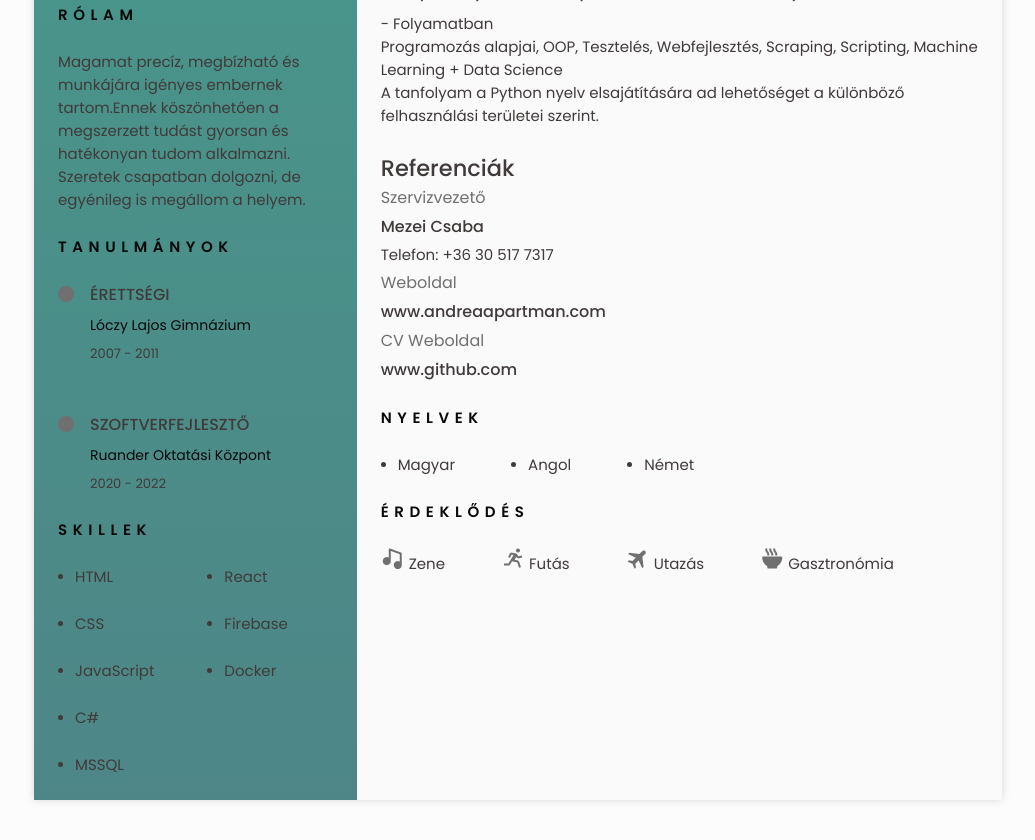
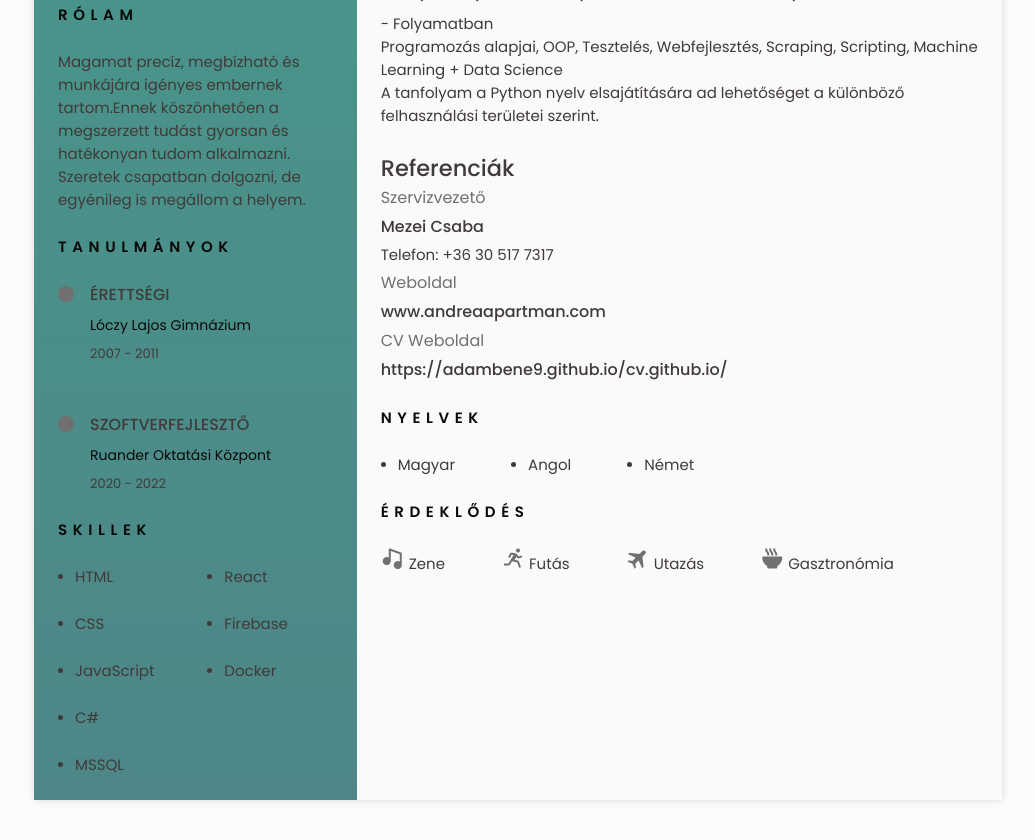
Before and after one commit to adambene9/cv.github.io, a plain HTML site: page index.html in a window 1280 px wide. Shown: the part 761-1601 px from the top of the page, without its empty margins (122-1157 px from the left). Drawn offline with nearby package versions, Linux system fonts and the light colour scheme.

Commit message:
link changed
Changed the references link and the pdf.

```diff
--- a/index.html
+++ b/index.html
@@ -297,7 +297,7 @@
                                 <h3 class="references__title">www.andreaapartman.com</h3>
 
                                 <span class="references__subtitle">CV Weboldal</span>
-                                <h3 class="references__title">www.github.com</h3>
+                                <h3 class="references__title">https://adambene9.github.io/cv.github.io/</h3>
 
                             </div>
                         </div>
```
Also changed, not shown: 1 other file.
